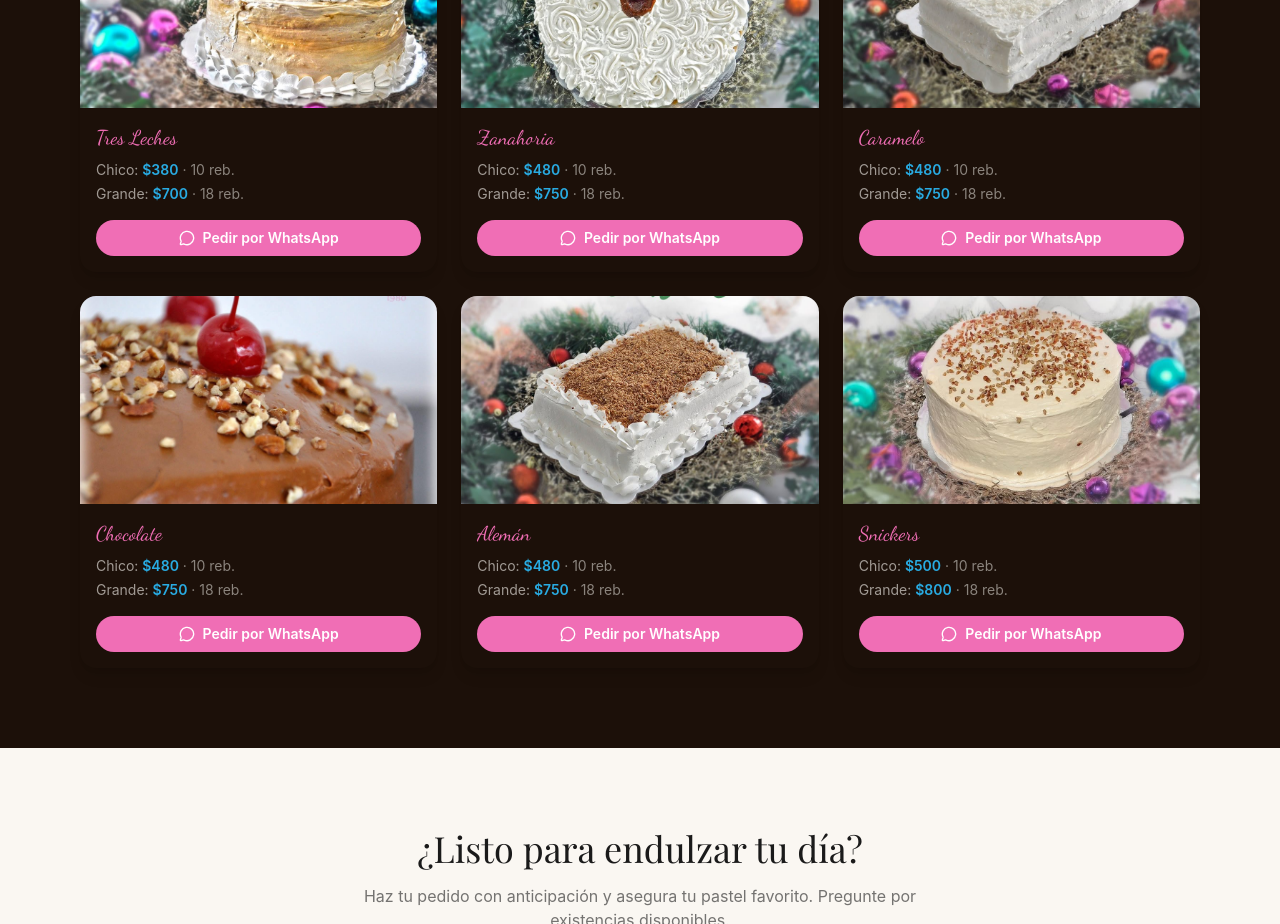
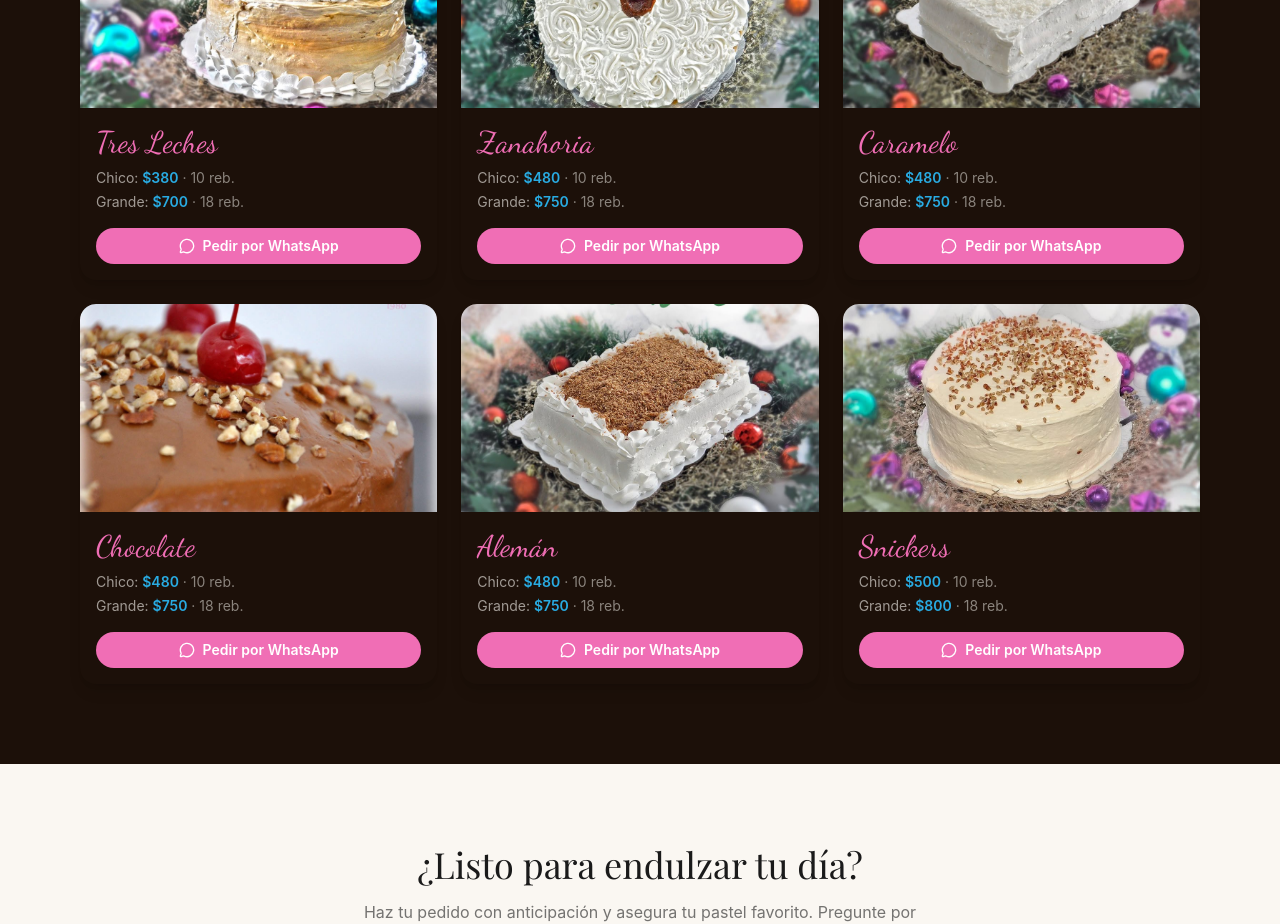
Before and after one commit to fernando-espinosa-clip/pasteleria-alma, a Next.js app: page / in a window 1280 px wide. Shown: the part 1220-2144 px from the top of the page. Built offline with nearby package versions, Linux system fonts and the light colour scheme; a web font is replaced by a local one.

Commit message:
feat: aumentar tamaño de fuente en nombres de pasteles

```diff
--- a/components/menu/ProductCard.tsx
+++ b/components/menu/ProductCard.tsx
@@ -32,7 +32,7 @@ export default function ProductCard({ product }: Props) {
       {/* Contenido */}
       <div className="p-4">
         <h3
-          className="mb-2 text-xl text-rosa"
+          className="mb-2 text-3xl text-rosa"
           style={{ fontFamily: 'var(--font-dancing)' }}
         >
           {name}
```
